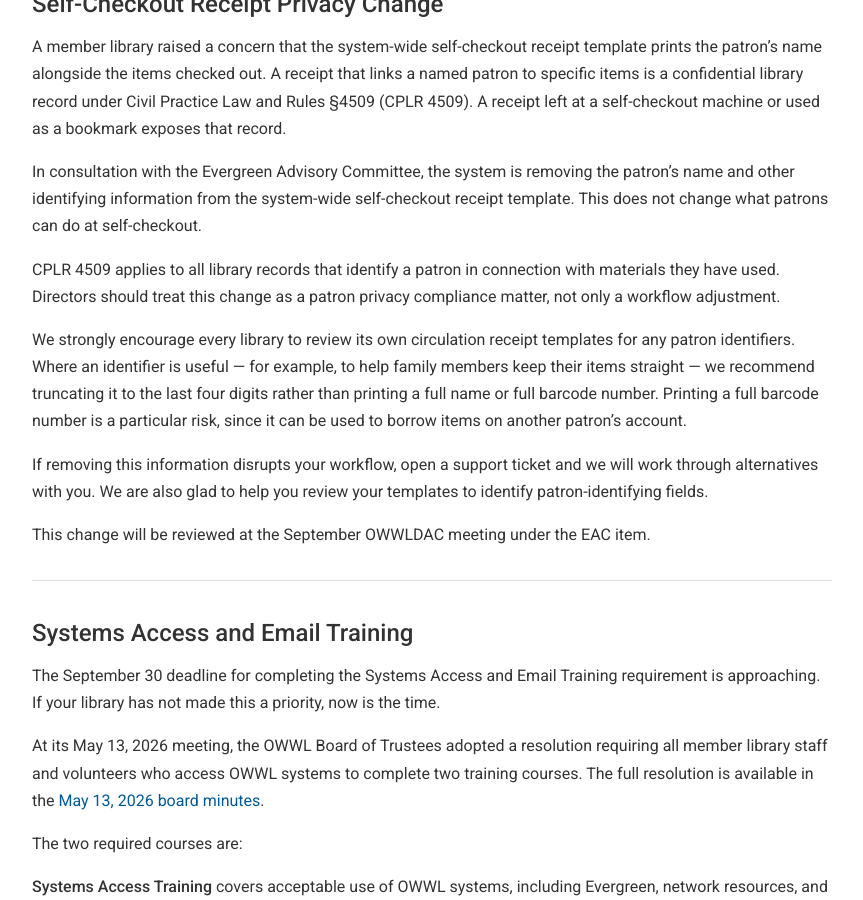
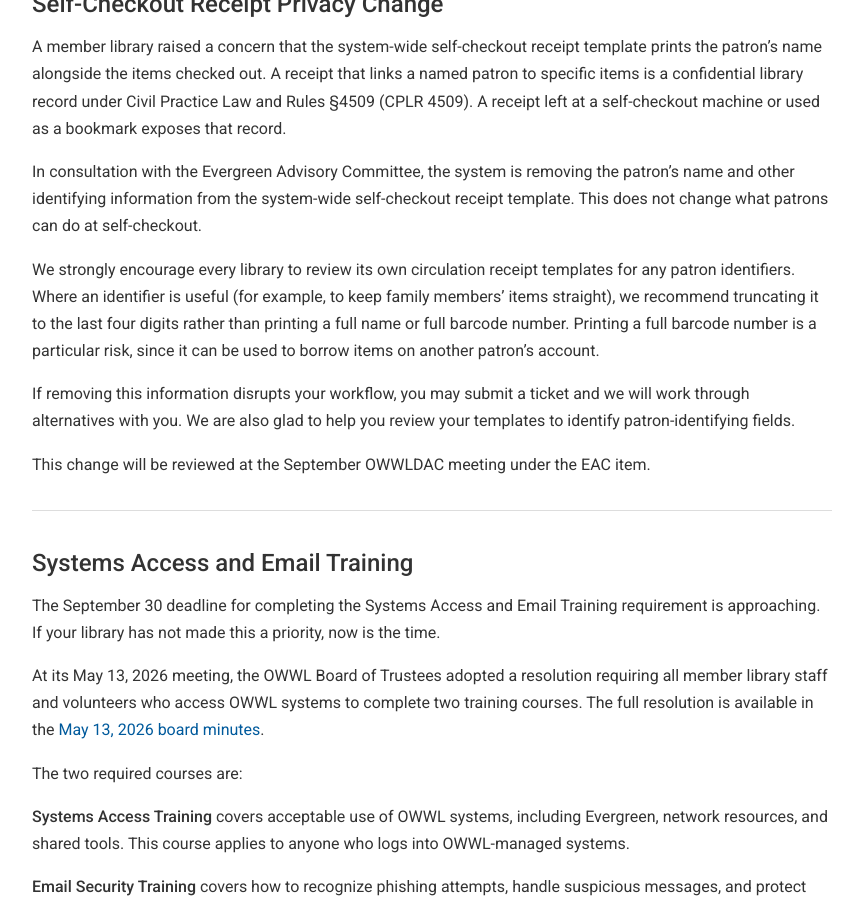
Before and after one commit to OWWL-Library-System/briefing, a Jekyll site: the page built from director/2026-07-01.md, in a window 1280 px wide and 900 px high, scrolled down 1223 px. Shown: the whole window, without its empty margins (208-1071 px from the left). Built offline with Jekyll 4.4.1, drawn with Linux system fonts in a browser that asks for light colours.

Commit message:
Update 2026-07-01.md

```diff
--- a/director/2026-07-01.md
+++ b/director/2026-07-01.md
@@ -39,15 +39,13 @@ title: Director Briefing - June 30, 2026
 
 ## Self-Checkout Receipt Privacy Change
 
-A member library raised a concern that the system-wide self-checkout receipt template prints the patron's name alongside the items checked out. A receipt that links a named patron to specific items is a confidential library record under Civil Practice Law and Rules §4509 (CPLR 4509). A receipt left at a self-checkout machine or used as a bookmark exposes that record.
+A member library raised a concern that the system-wide self-checkout receipt template prints the patron’s name alongside the items checked out. A receipt that links a named patron to specific items is a confidential library record under Civil Practice Law and Rules §4509 (CPLR 4509). A receipt left at a self-checkout machine or used as a bookmark exposes that record.
 
 In consultation with the Evergreen Advisory Committee, the system is removing the patron's name and other identifying information from the system-wide self-checkout receipt template. This does not change what patrons can do at self-checkout.
 
-CPLR 4509 applies to all library records that identify a patron in connection with materials they have used. Directors should treat this change as a patron privacy compliance matter, not only a workflow adjustment.
+We strongly encourage every library to review its own circulation receipt templates for any patron identifiers. Where an identifier is useful (for example, to keep family members' items straight), we recommend truncating it to the last four digits rather than printing a full name or full barcode number. Printing a full barcode number is a particular risk, since it can be used to borrow items on another patron's account.
 
-We strongly encourage every library to review its own circulation receipt templates for any patron identifiers. Where an identifier is useful — for example, to help family members keep their items straight — we recommend truncating it to the last four digits rather than printing a full name or full barcode number. Printing a full barcode number is a particular risk, since it can be used to borrow items on another patron's account.
-
-If removing this information disrupts your workflow, open a support ticket and we will work through alternatives with you. We are also glad to help you review your templates to identify patron-identifying fields.
+If removing this information disrupts your workflow, you may submit a ticket and we will work through alternatives with you. We are also glad to help you review your templates to identify patron-identifying fields.
 
 This change will be reviewed at the September OWWLDAC meeting under the EAC item.
 
```
